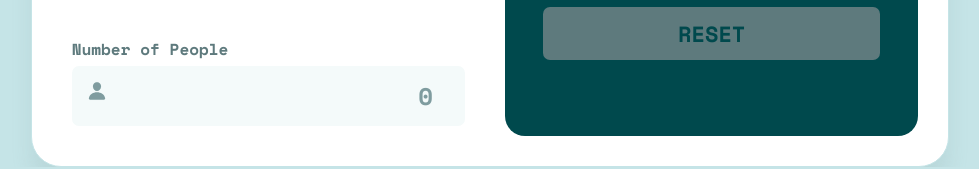
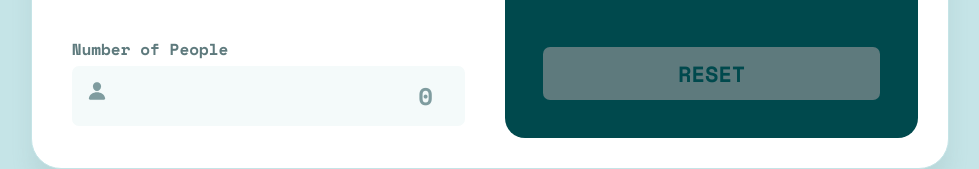
Before and after one commit to code-kim/tip-calculator-app, a plain HTML site: page index.html in a window 1280 px wide. Shown: the part 666-835 px from the top of the page, without its empty margins (150-1129 px from the left). Drawn offline with nearby package versions, Linux system fonts and the light colour scheme.

Commit message:
Update README.md with link, fixed position of reset button in style.css

```diff
--- a/css/style.css
+++ b/css/style.css
@@ -235,7 +235,7 @@ button {
 	border: none;
 	background-color: hsl(186, 14%, 43%);
 	color: hsl(183, 100%, 15%);
-	margin-top: 8rem;
+	margin-top: 12rem;
 	padding: 1rem 13.5rem;
 	text-transform: uppercase;
 	font-size: 2.2rem;
```
Also changed, not shown: 1 other file.
